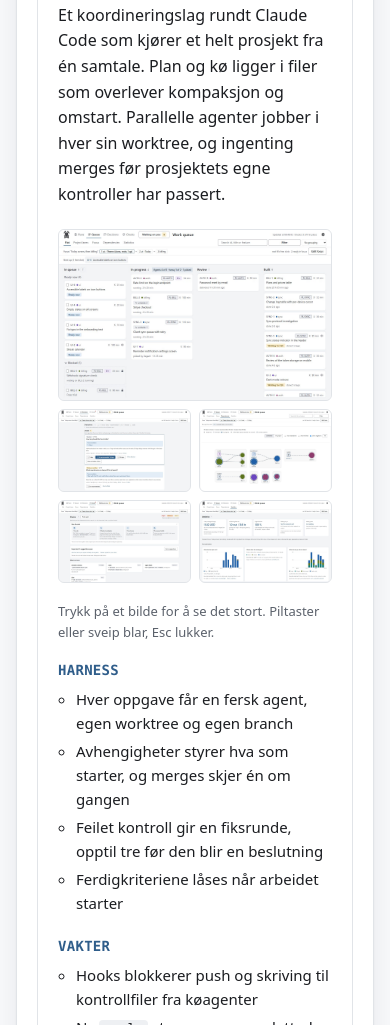
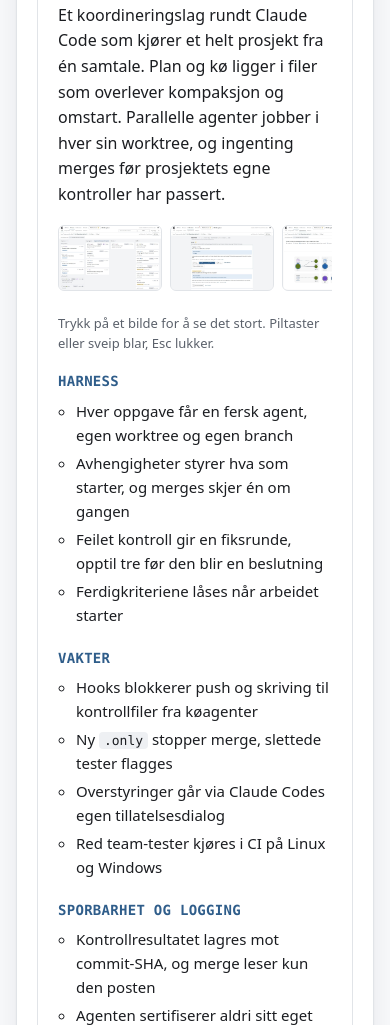
Before and after one commit to vegardjorg/vegardjorg.github.io, a plain HTML site: page index.html in a window 390 px wide. Shown: the part 2235-3260 px from the top of the page. Drawn offline with Linux system fonts and the light colour scheme.

Commit message:
Galleriet som én liten rad
Fem like små bilder på rad; på smal skjerm scrolles raden sidelengs.

Co-Authored-By: Claude Opus 5.5 <noreply@anthropic.com>

```diff
--- a/index.html
+++ b/index.html
@@ -183,11 +183,11 @@
     :root[data-theme="dark"] .logo-dark { display: block; }
 
     /* Galleri */
-    .gallery { display: grid; grid-template-columns: repeat(4, minmax(0, 1fr)); gap: 8px; margin: 22px 0 18px; padding: 0; list-style: none; }
-    .gallery li:first-child { grid-column: span 2; grid-row: span 2; }
+    .gallery { display: grid; grid-template-columns: repeat(5, minmax(0, 1fr)); gap: 8px; margin: 18px 0 16px; padding: 0; list-style: none; }
     @media (max-width: 640px) {
-      .gallery { grid-template-columns: repeat(2, minmax(0, 1fr)); }
-      .gallery li:first-child { grid-row: span 1; }
+      /* Én rad som scrolles sidelengs inne i galleriet, ikke på siden. */
+      .gallery { grid-template-columns: none; grid-auto-flow: column; grid-auto-columns: 38%; overflow-x: auto; scroll-snap-type: x mandatory; padding-bottom: 6px; }
+      .gallery li { scroll-snap-align: start; }
     }
     .thumb {
       display: block; width: 100%; padding: 0; margin: 0; cursor: zoom-in;
@@ -197,7 +197,7 @@
     .thumb img { display: block; width: 100%; height: 100%; object-fit: cover; object-position: top left; transition: transform .35s ease, opacity .2s; }
     .thumb:hover img { transform: scale(1.03); }
     .thumb:hover { border-color: var(--primary); }
-    .gallery-hint { margin: -10px 0 18px; font-size: 13px; color: var(--on-surface-variant); }
+    .gallery-hint { margin: -8px 0 18px; font-size: 13px; color: var(--on-surface-variant); }
 
     /* Visning (lysboks) */
     .viewer {
```
